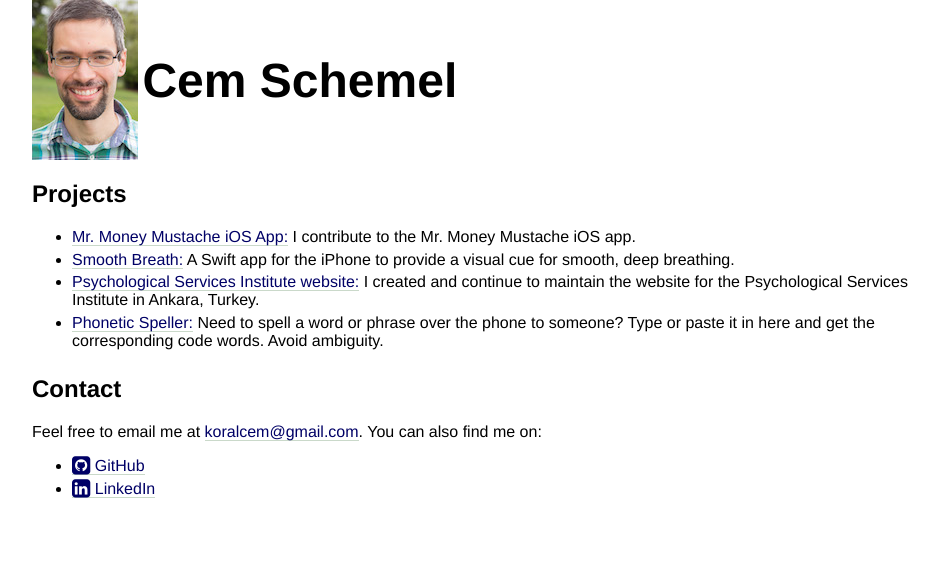
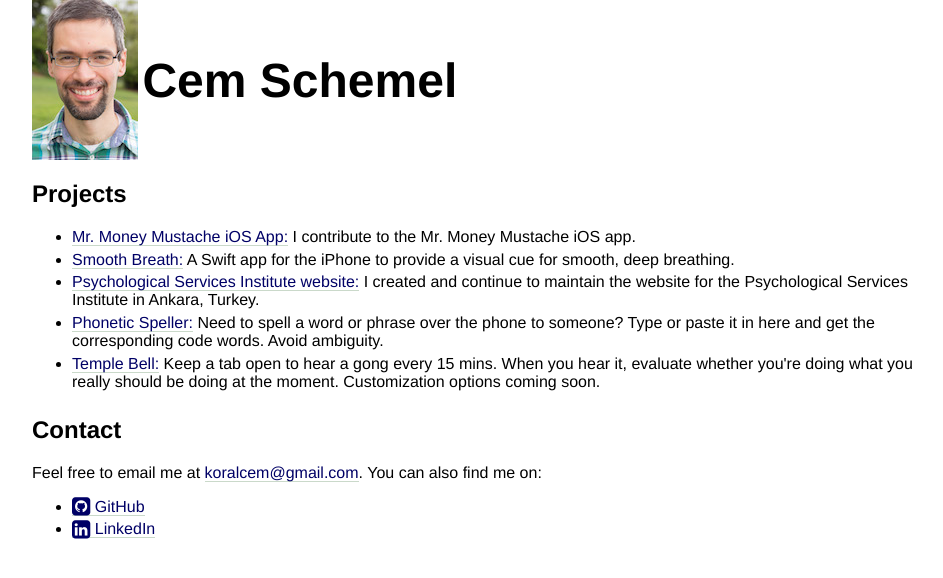
Before and after one commit to koralcem/personal-site, a Jekyll site: the page index.html, which Jekyll copies as it is, in a window 1280 px wide. Shown: the top 578 px of the page, without its empty margins (160-1103 px from the left). Built offline with Jekyll 4.4.1, drawn with Linux system fonts in a browser that asks for light colours; nearby versions of some CDN libraries.

Commit message:
Add temple bell to the home page

```diff
--- a/index.html
+++ b/index.html
@@ -24,6 +24,7 @@
 		<li><a href="SmoothBreath.html">Smooth Breath:</a> A Swift app for the iPhone to provide a visual cue for smooth, deep breathing.</li>
 		<li><a href="http://www.psikolojik-hizmetler.com/">Psychological Services Institute website:</a> I created and continue to maintain the website for the Psychological Services Institute in Ankara, Turkey.</li>
 		<li><a href="RadioCodes.html">Phonetic Speller:</a> Need to spell a word or phrase over the phone to someone? Type or paste it in here and get the corresponding code words. Avoid ambiguity.</li>
+		<li><a href="TempleBell.html">Temple Bell:</a> Keep a tab open to hear a gong every 15 mins. When you hear it, evaluate whether you're doing what you really should be doing at the moment. Customization options coming soon.</li>
 	</ul>
 </section>
 
```
